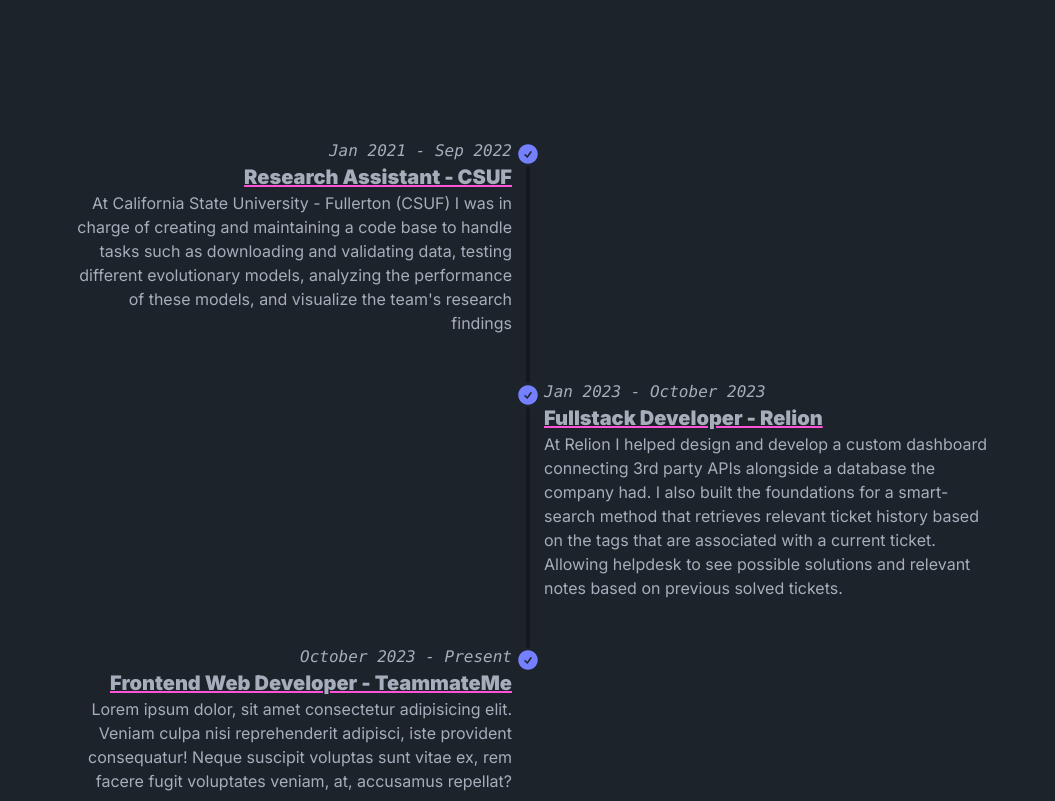
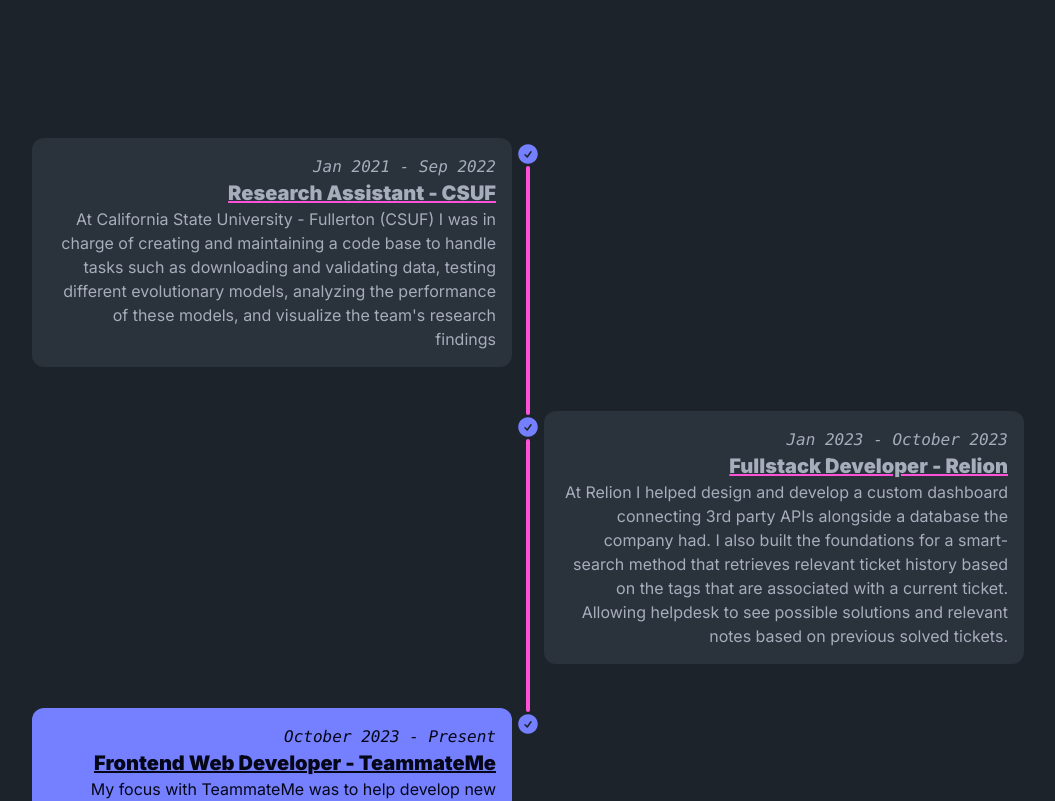
Before and after one commit to JuanRamirez2000/juan-ramirez, a Next.js app: page /developer in a window 1280 px wide. Shown: the part 740-1541 px from the top of the page, without its empty margins (112-1167 px from the left). Built offline with nearby package versions, Linux system fonts and the light colour scheme.

Commit message:
Finalized the work history section

```diff
--- a/app/developer/WorkTimeline.tsx
+++ b/app/developer/WorkTimeline.tsx
@@ -8,7 +8,7 @@
           <div className="timeline-middle">
             <CheckCircleIcon className="h-6 w-6 text-primary" />
           </div>
-          <div className="timeline-start md:text-end mb-10">
+          <div className="timeline-start md:text-end mb-10 bg-neutral text-neutral-content rounded-xl p-4">
             <time className="font-mono italic">Jan 2021 - Sep 2022</time>
             <div className="text-xl font-black underline decoration-secondary">
               Research Assistant - CSUF
@@ -21,14 +21,14 @@
               the team&apos;s research findings
             </p>
           </div>
-          <hr />
+          <hr className="bg-secondary" />
         </li>
         <li>
-          <hr />
+          <hr className="bg-secondary" />
           <div className="timeline-middle">
             <CheckCircleIcon className="h-6 w-6 text-primary" />
           </div>
-          <div className="timeline-end mb-10">
+          <div className="timeline-end md:text-end mb-10 bg-neutral text-neutral-content rounded-xl p-4">
             <time className="font-mono italic">Jan 2023 - October 2023</time>
             <div className="text-xl font-black underline decoration-secondary">
               Fullstack Developer - Relion
@@ -43,23 +43,25 @@
               tickets.
             </p>
           </div>
-          <hr />
+          <hr className="bg-secondary" />
         </li>
         <li>
-          <hr />
+          <hr className="bg-secondary" />
           <div className="timeline-middle">
             <CheckCircleIcon className="h-6 w-6 text-primary" />
           </div>
-          <div className="timeline-start md:text-end mb-10">
+          <div className="timeline-start md:text-end mb-10 bg-primary text-primary-content rounded-xl p-4">
             <time className="font-mono italic">October 2023 - Present</time>
-            <div className="text-xl font-black underline decoration-secondary">
+            <div className="text-xl font-black underline">
               Frontend Web Developer - TeammateMe
             </div>
             <p className="max-w-md">
-              Lorem ipsum dolor, sit amet consectetur adipisicing elit. Veniam
-              culpa nisi reprehenderit adipisci, iste provident consequatur!
-              Neque suscipit voluptas sunt vitae ex, rem facere fugit voluptates
-              veniam, at, accusamus repellat?
+              My focus with TeammateMe was to help develop new features for the
+              company. I focused mainly on technical problems while implementing
+              UI designed by the design team. Currently, my most impactful
+              projects were setting up Mixpanel to track users across the app
+              for and AB testing and creating features for an internal admin
+              panel used by the company.
             </p>
           </div>
         </li>
```
